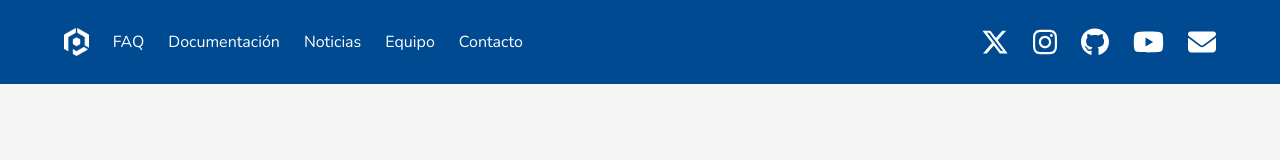
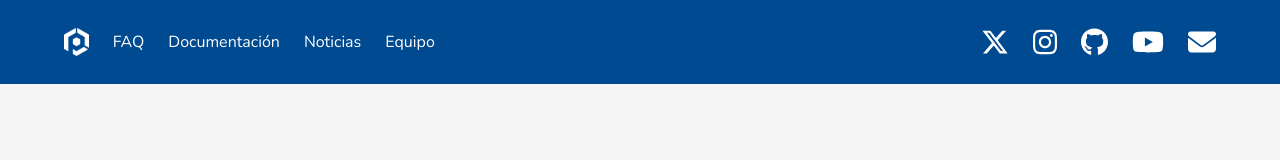
Before and after one commit to clcert/uparticipa-home, a Next.js app: page / in a window 1280 px wide. Shown: the top 160 px of the page. Built offline with nearby package versions, Linux system fonts and the light colour scheme.

Commit message:
Remove Contact section and replace Docs external link

```diff
--- a/src/app/components/navbar.tsx
+++ b/src/app/components/navbar.tsx
@@ -32,7 +32,7 @@ export default function Navbar() {
               FAQ
             </Link>
 
-            <Link className="navbar-item" href="https://docs.uparticipa.cl" target='_blank'>
+            <Link className="navbar-item" href="https://docs.uparticipa.cl/docs/prologue/intro/" target='_blank'>
               Documentación
             </Link>
 
@@ -42,10 +42,6 @@ export default function Navbar() {
 
             <Link className="navbar-item" href="/team">
               Equipo
-            </Link>
-
-            <Link className="navbar-item" href="#">
-              Contacto
             </Link>
 
           </div>
```
